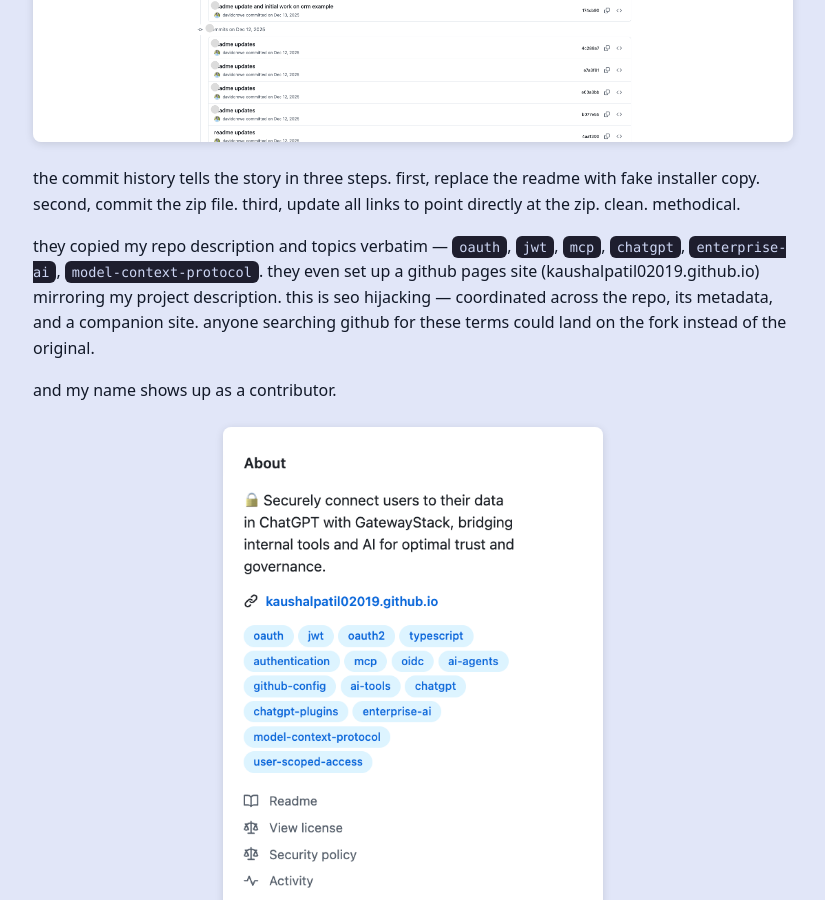
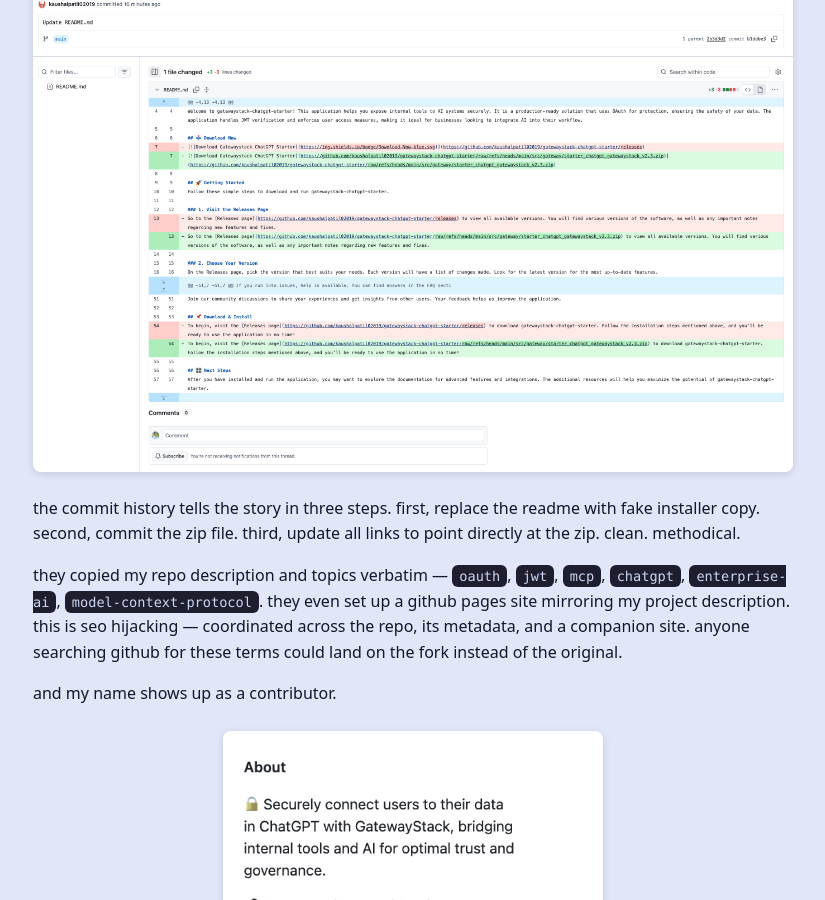
Before and after one commit to davidcrowe/reducibl.com, a Jekyll site: the page built from _posts/2026-02-10-someone-used-my-repo-to-distribute-malware.md, in a window 1280 px wide and 900 px high, scrolled down 2390 px. Shown: the whole window, without its empty margins (227-1052 px from the left). Built offline with Jekyll 4.4.1, drawn with Linux system fonts in a browser that asks for light colours.

Commit message:
add commit detail screenshot, remove attacker domain from post text

```diff
--- a/_posts/2026-02-10-someone-used-my-repo-to-distribute-malware.md
+++ b/_posts/2026-02-10-someone-used-my-repo-to-distribute-malware.md
@@ -33,9 +33,11 @@ the readme reads like something AI would generate. the attacker didn't necessari
 
 ![three commits: a complete readme rewrite, the zip file, then updated links pointing to the zip](/assets/supply-chain-attack/commit-history.png)
 
+![commit detail: updated links pointing to the zip](/assets/supply-chain-attack/commit-history-2.png)
+
 the commit history tells the story in three steps. first, replace the readme with fake installer copy. second, commit the zip file. third, update all links to point directly at the zip. clean. methodical.
 
-they copied my repo description and topics verbatim — `oauth`, `jwt`, `mcp`, `chatgpt`, `enterprise-ai`, `model-context-protocol`. they even set up a github pages site (kaushalpatil02019.github.io) mirroring my project description. this is seo hijacking — coordinated across the repo, its metadata, and a companion site. anyone searching github for these terms could land on the fork instead of the original.
+they copied my repo description and topics verbatim — `oauth`, `jwt`, `mcp`, `chatgpt`, `enterprise-ai`, `model-context-protocol`. they even set up a github pages site mirroring my project description. this is seo hijacking — coordinated across the repo, its metadata, and a companion site. anyone searching github for these terms could land on the fork instead of the original.
 
 and my name shows up as a contributor.
 
```
Also changed, not shown: assets/supply-chain-attack/commit-history-2.png (added), assets/supply-chain-attack/commit-history.png.
